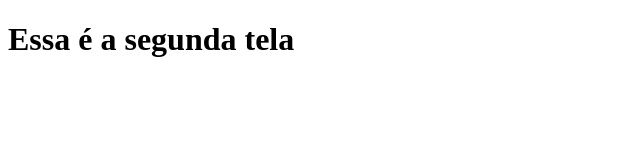
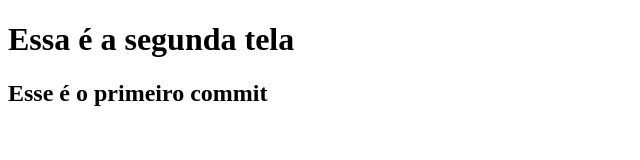
Before and after one commit to guilherme-f-lopes/projetoAPSdevweb, a plain HTML site: page tela2.html in a window 1280 px wide. Shown: the whole page, without its empty margins (0-640 px from the left). Drawn offline with Linux system fonts and the light colour scheme.

Commit message:
Update tela2.html

```diff
--- a/tela2.html
+++ b/tela2.html
@@ -7,5 +7,6 @@
 </head>
 <body>
     <h1>Essa é a segunda tela</h1>
+    <h2>Esse é o primeiro commit</h2>
 </body>
 </html>
```
